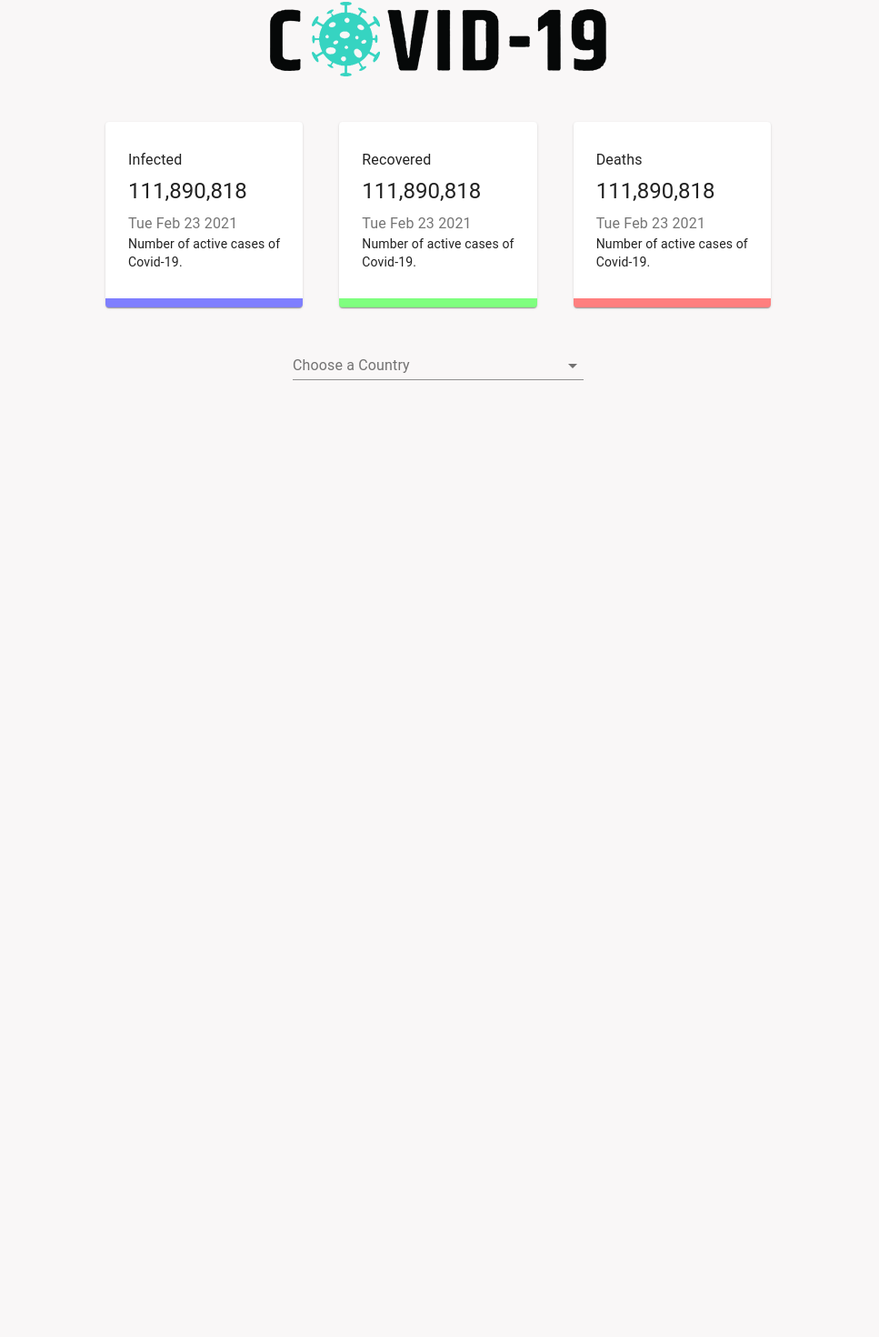
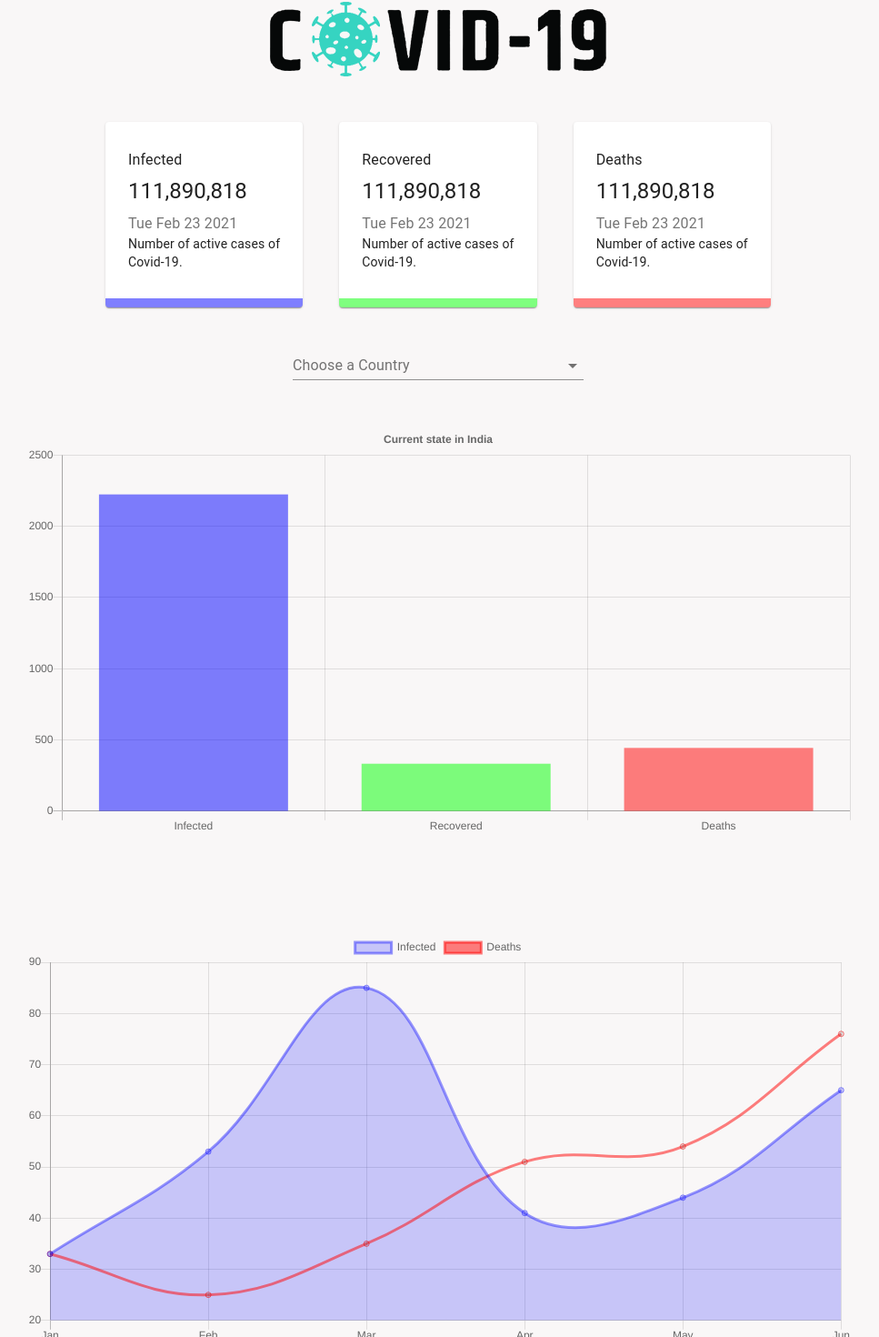
Before and after one commit to rishi6071/covid-19-tracker-react-app, a React (Create React App) app: page / in a window 1280 px wide. Shown: the part 48-1518 px from the top of the page at 91% size, without its empty margins (158-1125 px from the left). Before the commit the page ends 800 px from the top, so only its background shows below. Built offline with nearby package versions, Linux system fonts and the light colour scheme.

Commit message:
Added Charts such as Line and Bar

```diff
--- a/package.json
+++ b/package.json
@@ -8,6 +8,7 @@
     "@testing-library/react": "^11.2.5",
     "@testing-library/user-event": "^12.7.2",
     "bootstrap": "^4.6.0",
+    "chart.js": "^2.9.4",
     "react": "^17.0.1",
     "react-chartjs-2": "^2.11.1",
     "react-dom": "^17.0.1",
--- a/public/index.html
+++ b/public/index.html
@@ -2,7 +2,7 @@
 <html lang="en">
   <head>
     <meta charset="utf-8" />
-    <link rel="icon" href="%PUBLIC_URL%/favicon.ico" />
+    <link rel="icon" href="%PUBLIC_URL%/covid.png" />
     <meta name="viewport" content="width=device-width, initial-scale=1" />
     <meta name="theme-color" content="#000000" />
     <meta
@@ -24,7 +24,7 @@
       work correctly both with client-side routing and a non-root public URL.
       Learn how to configure a non-root public URL by running `npm run build`.
     -->
-    <title>React App</title>
+    <title>Covid-19 Tracker</title>
   </head>
   <body>
     <noscript>You need to enable JavaScript to run this app.</noscript>
--- a/src/App.js
+++ b/src/App.js
@@ -4,6 +4,7 @@ import './App.css';
 import Header from './components/Header/Header';
 import Cards from './components/Cards/Cards';
 import Countrypicker from './components/Countrypicker/Countrypicker';
+import Chart from './components/Chart/Chart';
 
 const App = () => {
 
@@ -12,6 +13,7 @@ const App = () => {
       <Header />
       <Cards />
       <Countrypicker />
+      <Chart />
     </>
   );
 }
--- /dev/null
+++ b/src/components/Chart/Chart.css
@@ -0,0 +1,6 @@
+@charset "utf-8";
+
+.lineChart_width {
+    width: 75% !important;
+    margin-bottom: 30px;
+}
--- /dev/null
+++ b/src/components/Chart/Chart.jsx
@@ -0,0 +1,60 @@
+import React from 'react';
+
+import '../../../node_modules/bootstrap/dist/css/bootstrap.min.css';
+// import '../../../node_modules/bootstrap/dist/js/bootstrap.bundle';
+
+import './Chart.css';
+import { Container } from '@material-ui/core';
+import { Line, Bar } from 'react-chartjs-2';
+
+// Data of Line
+const dataLineChart = {
+    labels: ["Jan", "Feb", "Mar", "Apr", "May", "Jun"],
+    datasets: [
+        {
+            label: "Infected",
+            data: [33, 53, 85, 41, 44, 65],
+            fill: true,
+            backgroundColor: "rgba(0, 0, 255, 0.2)",
+            borderColor: "rgba(0, 0, 255, 0.4)"
+        },
+        {
+            label: "Deaths",
+            data: [33, 25, 35, 51, 54, 76],
+            fill: false,
+            borderColor: "rgba(255, 0, 0, 0.5)"
+        }
+    ]
+};
+
+// Data of Bar
+const dataBarChart = {
+    labels: ["Infected", "Recovered", "Deaths"],
+    datasets: [
+        {
+            label: "People",
+            backgroundColor: ['rgba(0, 0, 255, 0.5)', 'rgba(0, 255, 0, 0.5)', 'rgba(255, 0, 0, 0.5)'],
+            data: [2224, 333, 444],
+        }
+    ]
+}
+
+const Chart = () => {
+
+    return (
+        <>
+            <Container container className="lineChart_width">
+                <Bar data={dataBarChart} options={{
+                    legend: { display: false },
+                    title: { display: true, text: `Current state in ${"India"}` },
+                }} />
+
+                <div className="my-5 py-1"></div>
+
+                <Line data={dataLineChart} />
+            </Container>
+        </>
+    );
+}
+
+export default Chart;
--- a/src/components/Countrypicker/Countrypicker.jsx
+++ b/src/components/Countrypicker/Countrypicker.jsx
@@ -10,7 +10,7 @@ const Countrypicker = () => {
 
     return (
         <>
-            <Container className="d-flex justify-content-center pt-2">
+            <Container className="d-flex justify-content-center pt-2 mb-5">
                 <FormControl justify="center" className="mt-4">
                     <InputLabel id="demo-simple-select-label">Choose a Country</InputLabel>
                     <Select
```
Also changed, not shown: public/covid.png (added), 1 other file (tests, documents, lock files or other folders).
